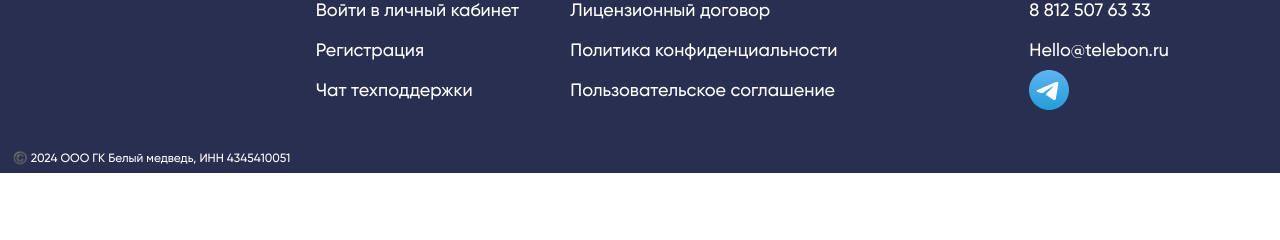
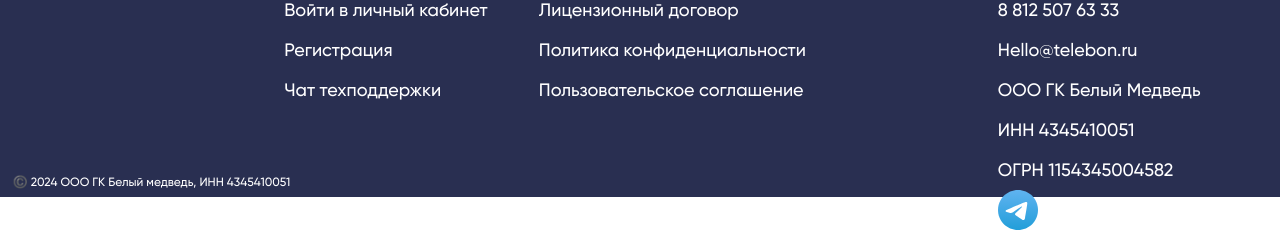
Before and after one commit to Pavel293/Site2, a Next.js app: page /about in a window 1280 px wide. Shown: the part 355-595 px from the top of the page. Built offline with nearby package versions, Linux system fonts and the light colour scheme.

Commit message:
footer info

```diff
--- a/src/components/layout/footer/Footer.module.scss
+++ b/src/components/layout/footer/Footer.module.scss
@@ -1,5 +1,5 @@
 .footer {
-	height: 35vh;
+	height: 38vh;
 	background-color: #292f51;
 	border-radius: 30px 30px 0 0;
 	margin: 10vh 0 0 0;
--- a/src/components/layout/footer/Footer.tsx
+++ b/src/components/layout/footer/Footer.tsx
@@ -42,6 +42,9 @@ const Footer: FC = () => {
 					<h1>Контакты</h1>
 					<p>8 812 507 63 33</p>
 					<p>Hello@telebon.ru</p>
+					<p>ООО ГК Белый Медведь</p>
+					<p>ИНН 4345410051</p>
+					<p>ОГРН 1154345004582</p>
 					<div className={styles.image}>
 						<IconInstance name={EIcons.telegram} />
 					</div>
```
